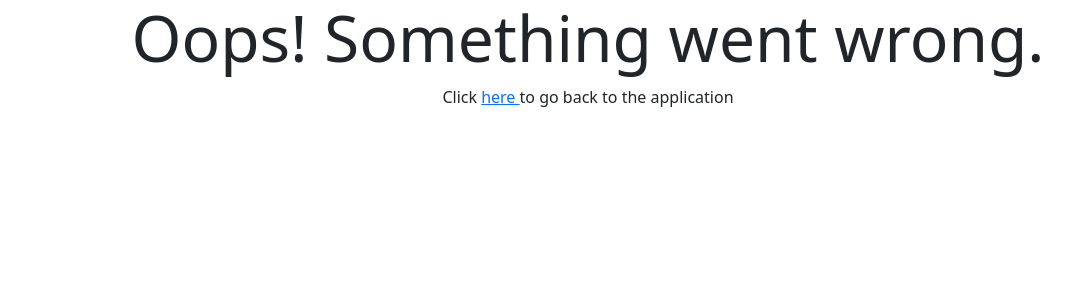
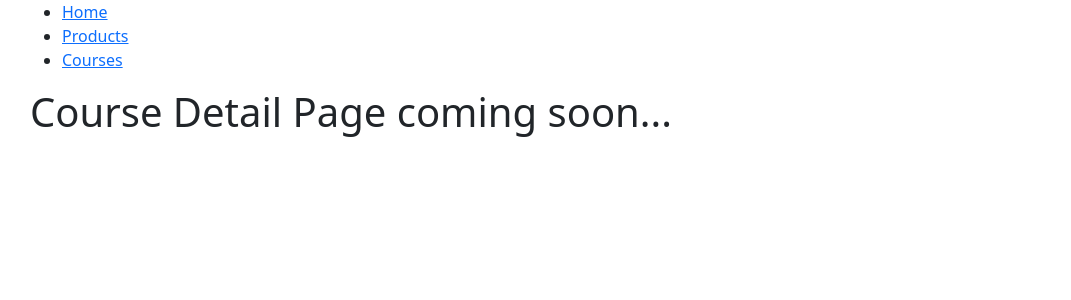
Before and after one commit to synergy2411/apr-24-frontend, a React (Vite) app in the folder react-spa/: page /courses/1 in a window 1280 px wide. Shown: the top 300 px of the page, without its empty margins (52-1123 px from the left). Built offline with nearby package versions, Linux system fonts and the light colour scheme.

Commit message:
course detail page loaded

```diff
--- a/react-spa/src/App.jsx
+++ b/react-spa/src/App.jsx
@@ -4,6 +4,7 @@ import ProductsPage from "./Pages/ProductsPage";
 import RootLayout from "./Pages/RootLayout";
 import ErrorPage from "./Pages/ErrorPage";
 import CoursesPage, { CoursesPageLoader } from "./Pages/Courses/CoursesPage";
+import CourseDetailPage from "./Pages/Courses/CourseDetail";
 
 const router = createBrowserRouter([
   {
@@ -24,6 +25,10 @@ const router = createBrowserRouter([
         element: <CoursesPage />,
         loader: CoursesPageLoader,
       },
+      {
+        path: "/courses/:courseId",
+        element: <CourseDetailPage />,
+      },
     ],
   },
 ]);
--- a/react-spa/src/Components/Courses/CourseItem/CourseItem.jsx
+++ b/react-spa/src/Components/Courses/CourseItem/CourseItem.jsx
@@ -1,8 +1,11 @@
+import { useNavigate } from "react-router-dom";
+
 /* eslint-disable react/prop-types */
 function CourseItem({ course }) {
+  const navigate = useNavigate();
   return (
     <div className="col-4">
-      <div className="card">
+      <div className="card" onClick={() => navigate(`/courses/${course.id}`)}>
         <div className="card-header">
           <h5 className="text-center">{course.title}</h5>
         </div>
--- /dev/null
+++ b/react-spa/src/Pages/Courses/CourseDetail.jsx
@@ -0,0 +1,9 @@
+function CourseDetailPage() {
+  return (
+    <>
+      <h1>Course Detail Page coming soon...</h1>
+    </>
+  );
+}
+
+export default CourseDetailPage;
```
Also changed, not shown: 1 other file (tests, documents, lock files or other folders).
